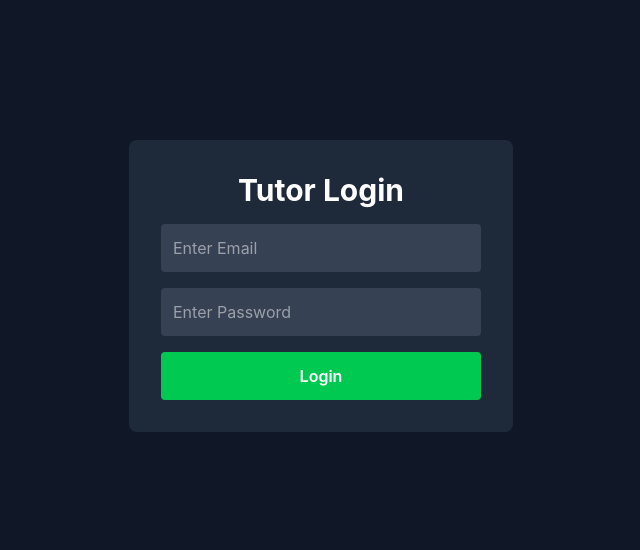
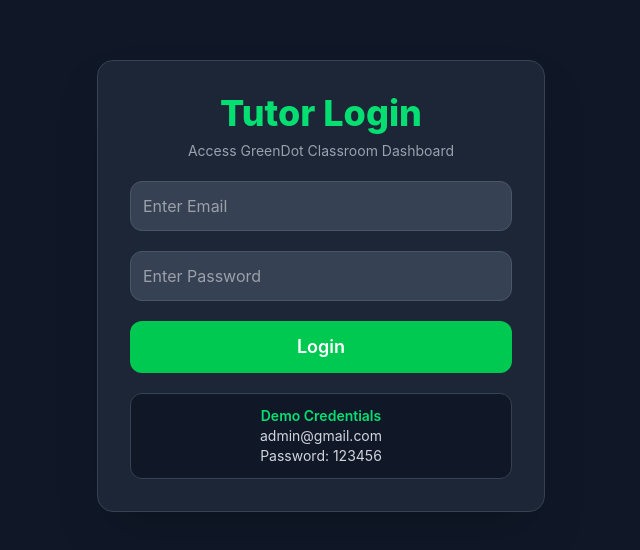
Before and after one commit to Yashwant361/greenDot, a React app in the folder frontend/: page /login in a window 1280 px wide. Shown: the part 114-664 px from the top of the page, without its empty margins (319-959 px from the left). Built offline with nearby package versions, Linux system fonts and the light colour scheme; the HTML template or start-up script is replaced by a standard one.

Commit message:
Refactor: Improve Login component styling and structure; enhance user experience with loading states and demo credentials

```diff
--- a/frontend/src/pages/Login.jsx
+++ b/frontend/src/pages/Login.jsx
@@ -87,25 +87,44 @@ function Login() {
         onSubmit={handleLogin}
 
         className="
-        bg-gray-800
+  bg-gray-800/90
+  backdrop-blur-md
+  border
+  border-gray-700
+  shadow-2xl
   p-8
-        rounded-lg
-        w-96
+  rounded-2xl
+  w-full
+  max-w-md
   flex
   flex-col
-        gap-4
+  gap-5
   "
       >
 
+        <div className="text-center">
+
           <h1
             className="
-          text-3xl
-          font-bold
-          text-center
+      text-4xl
+      font-extrabold
+      text-green-400
       "
           >
             Tutor Login
           </h1>
+
+          <p
+            className="
+      text-gray-400
+      mt-2
+      text-sm
+      "
+          >
+            Access GreenDot Classroom Dashboard
+          </p>
+
+        </div>
 
         <input
 
@@ -121,9 +140,15 @@ function Login() {
 
           className="
     p-3
-          rounded
+    rounded-xl
     bg-gray-700
+    border
+    border-gray-600
     outline-none
+    focus:ring-2
+    focus:ring-green-500
+    focus:border-green-500
+    transition
     "
         />
 
@@ -139,11 +164,19 @@ function Login() {
             setPassword(e.target.value)
           }
 
+          autoComplete="current-password"
+
           className="
     p-3
-          rounded
+    rounded-xl
     bg-gray-700
+    border
+    border-gray-600
     outline-none
+    focus:ring-2
+    focus:ring-green-500
+    focus:border-green-500
+    transition
     "
         />
 
@@ -156,10 +189,14 @@ function Login() {
           className="
     bg-green-500
     py-3
-          rounded
+    rounded-xl
     font-semibold
+    text-lg
     hover:bg-green-600
+    transition
+    duration-300
     disabled:bg-gray-600
+    disabled:cursor-not-allowed
     "
         >
 
@@ -175,6 +212,33 @@ function Login() {
 
         </button>
 
+        <div
+          className="
+    bg-gray-900
+    border
+    border-gray-700
+    rounded-xl
+    p-3
+    text-sm
+    text-gray-300
+    text-center
+    "
+        >
+
+          <span className="text-green-400 font-semibold">
+            Demo Credentials
+          </span>
+
+          <br />
+
+          admin@gmail.com
+
+          <br />
+
+          Password: 123456
+
+        </div>
+
       </form>
 
     </div>
```
Lines whose indentation alone changed are shown as unchanged.
